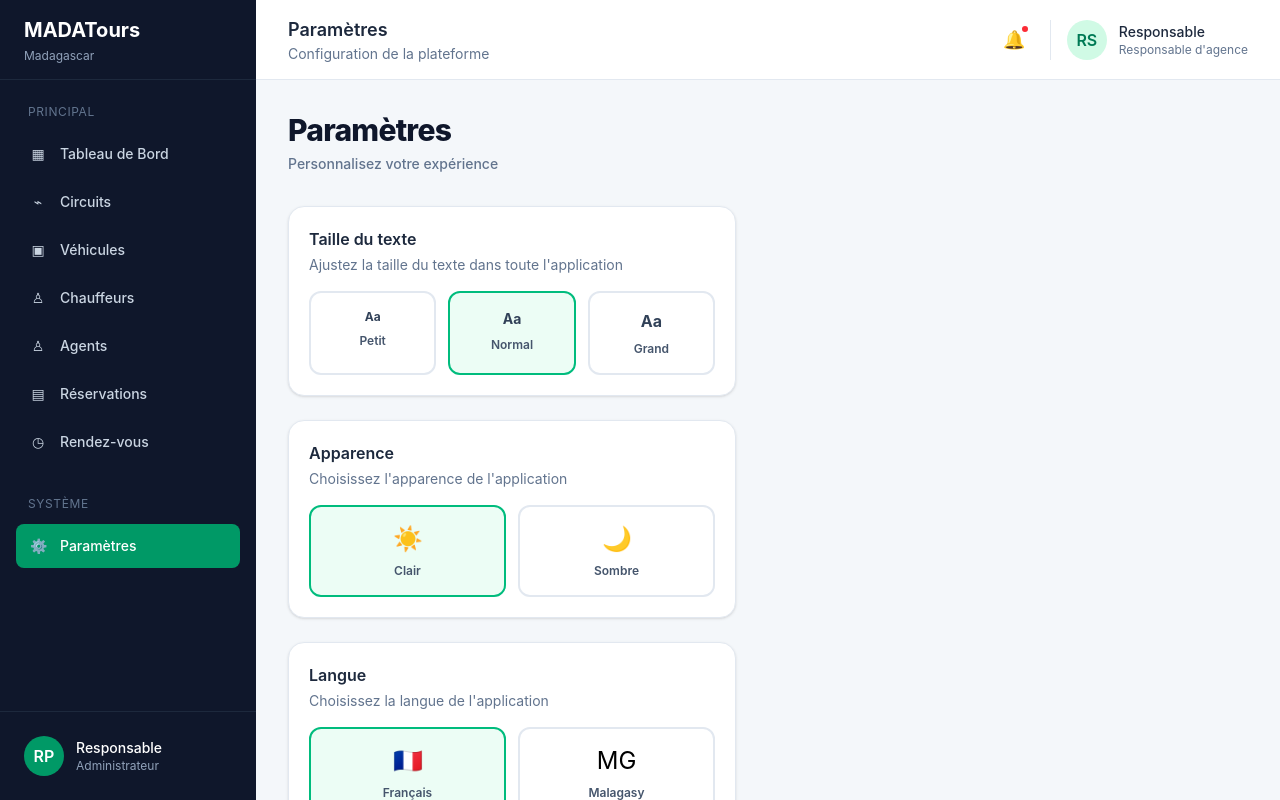
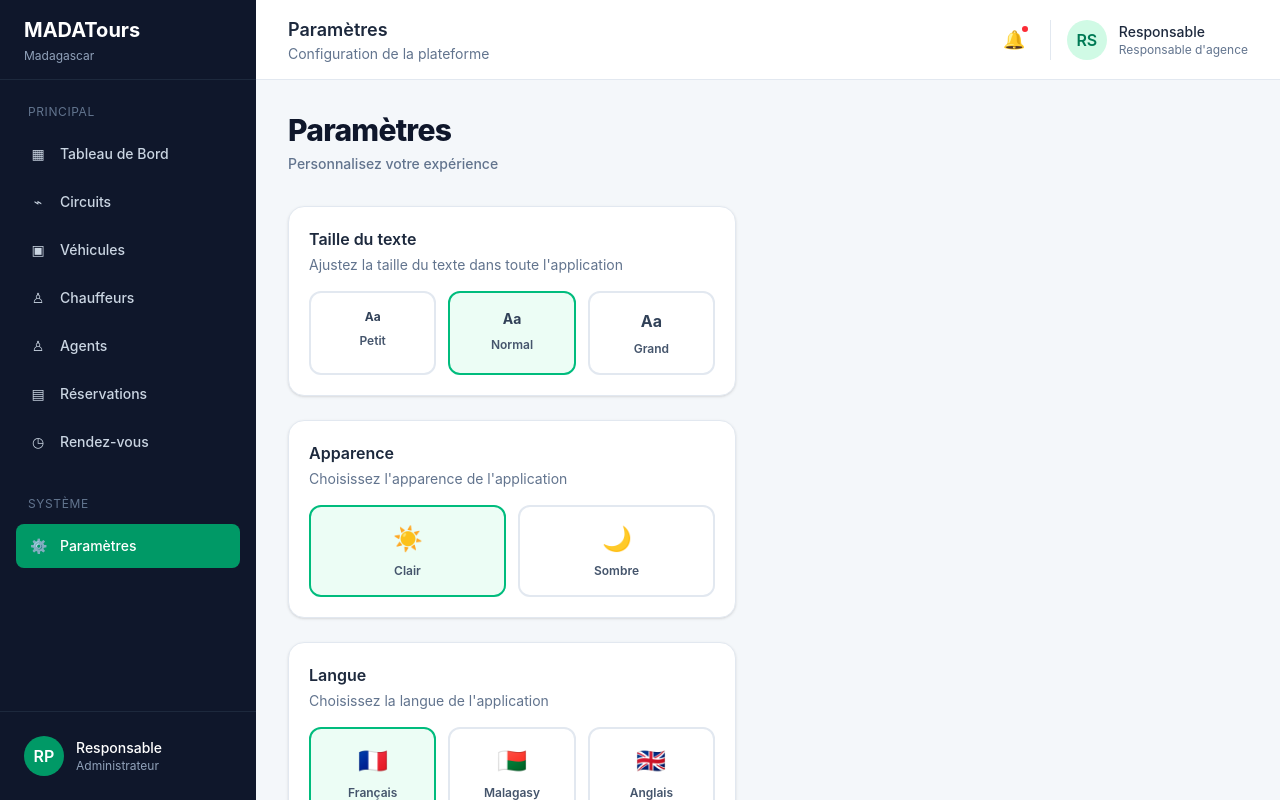
Before and after one commit to Hervesamuel/Agence_Touristique, a React app in the folder Agencetouristique/Frontend/: page /parametres in a window 1280 px wide. Built offline with nearby package versions, Linux system fonts and the light colour scheme; sample sign-in values are in the browser's storage; the HTML template or start-up script is replaced by a standard one.

Commit message:
Parametre: Ajout du langue Anglais dans parametres.jsx

```diff
--- a/Agencetouristique/Frontend/src/langue/translations.js
+++ b/Agencetouristique/Frontend/src/langue/translations.js
@@ -19,6 +19,7 @@ const translations = {
     langue_soustitre: "Choisissez la langue de l'application",
     langue_fr: "Français",
     langue_mg: "Malagasy",
+    langue_en: "Anglais",
 
     retour_dashboard: "Retour au Dashboard",
   },
@@ -41,8 +42,32 @@ const translations = {
     langue_soustitre: "Fidio ny fiteny ampiasaina",
     langue_fr: "Frantsay",
     langue_mg: "Malagasy",
+    langue_en: "Anglisy",
 
     retour_dashboard: "Hiverina any amin'ny Dashboard",
+  },
+  en: {
+    parametres_titre: "Settings",
+    parametres_soustitre: "Customize your experience",
+
+    taille_texte_titre: "Text size",
+    taille_texte_soustitre: "Adjust the text size across the application",
+    taille_petit: "Small",
+    taille_normal: "Normal",
+    taille_grand: "Large",
+
+    apparence_titre: "Appearance",
+    apparence_soustitre: "Choose the appearance of the application",
+    theme_clair: "Light",
+    theme_sombre: "Dark",
+
+    langue_titre: "Language",
+    langue_soustitre: "Choose the application language",
+    langue_fr: "French",
+    langue_mg: "Malagasy",
+    langue_en: "English",
+
+    retour_dashboard: "Back to Dashboard",
   },
 };
 
--- a/Agencetouristique/Frontend/src/pages/responsable/Parametres.jsx
+++ b/Agencetouristique/Frontend/src/pages/responsable/Parametres.jsx
@@ -88,7 +88,7 @@ function Parametres() {
         <h2 className="font-semibold text-slate-800 dark:text-slate-100 mb-1">{t("langue_titre")}</h2>
         <p className="text-sm text-slate-500 dark:text-slate-400 mb-4">{t("langue_soustitre")}</p>
 
-        <div className="grid grid-cols-2 gap-3">
+                <div className="grid grid-cols-3 gap-3">
           <button
             type="button"
             onClick={() => changeLanguage("fr")}
@@ -106,13 +106,26 @@ function Parametres() {
             type="button"
             onClick={() => changeLanguage("mg")}
             className={`flex flex-col items-center gap-2 p-4 rounded-xl border-2 transition-colors ${
+              language === "mg"
+                ? "border-emerald-500 bg-emerald-50 dark:bg-emerald-900/20"
+                : "border-slate-200 dark:border-slate-600 hover:border-slate-300"
+            }`}
+          >
+            <span className="text-2xl">🇲🇬</span>
+            <span className="text-xs font-semibold text-slate-600 dark:text-slate-300">{t("langue_mg")}</span>
+          </button>
+
+          <button
+            type="button"
+            onClick={() => changeLanguage("en")}
+            className={`flex flex-col items-center gap-2 p-4 rounded-xl border-2 transition-colors ${
               language === "en"
                 ? "border-emerald-500 bg-emerald-50 dark:bg-emerald-900/20"
                 : "border-slate-200 dark:border-slate-600 hover:border-slate-300"
             }`}
           >
-            <span className="text-2xl">MG</span>
-            <span className="text-xs font-semibold text-slate-600 dark:text-slate-300">{t("Malagasy")}</span>
+            <span className="text-2xl">🇬🇧</span>
+            <span className="text-xs font-semibold text-slate-600 dark:text-slate-300">{t("langue_en")}</span>
           </button>
         </div>
       </div>
```
